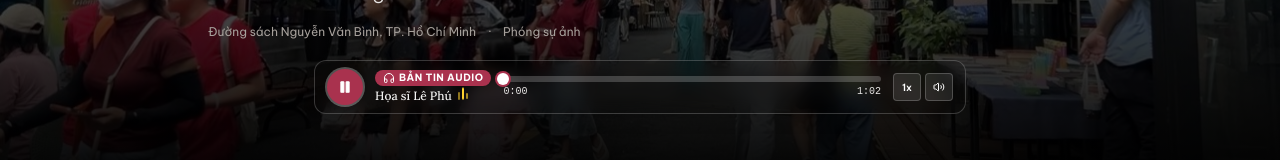
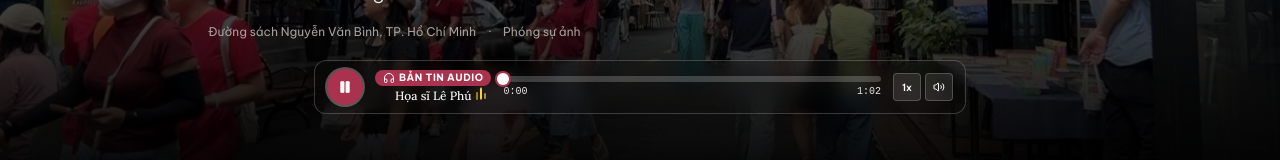
Before and after one commit to BlueStar124/le-phu-interactive-story, a Next.js app: page / in a window 1280 px wide. Both pictures are taken after a click on the button 345 px from the left and 545 px from the top of the page. Shown: the part 458-618 px from the top of the page. Built offline with nearby package versions, Linux system fonts and the light colour scheme; no server answers.

Commit message:
Center audio story title below its badge

```diff
--- a/src/components/AudioStoryPlayer.tsx
+++ b/src/components/AudioStoryPlayer.tsx
@@ -123,17 +123,17 @@ export default function AudioStoryPlayer({ className = "" }: AudioStoryPlayerPro
         {/* Use one row on desktop and a second progress row on mobile. */}
         <div className="contents">
           {/* Badge & Title */}
-          <div className="col-start-2 row-start-1 flex flex-col items-start gap-0.5 min-w-0">
+          <div className="col-start-2 row-start-1 flex flex-col items-center gap-0.5 min-w-0">
             <span className="inline-flex items-center gap-1 text-[10px] leading-3 font-bold uppercase tracking-wider text-white bg-[#A9324E] px-2 py-0.5 rounded-full shadow-xs flex-shrink-0">
               <Headphones className="w-3 h-3" />
               Bản tin audio
             </span>
-            <div className="flex items-center gap-1.5 min-w-0 max-w-full">
+            <div className="relative flex items-center justify-center min-w-0 max-w-full">
               <span className="text-xs leading-4 font-medium text-stone-100 truncate font-serif">
                 Họa sĩ Lê Phú
               </span>
               {isPlaying && (
-                <div className="flex items-center gap-0.5 h-3 flex-shrink-0">
+                <div className="absolute left-full ml-1 flex items-center gap-0.5 h-3">
                   <span className="w-0.5 h-2 bg-amber-300 rounded-full animate-pulse" />
                   <span className="w-0.5 h-3 bg-amber-300 rounded-full animate-bounce delay-75" />
                   <span className="w-0.5 h-1.5 bg-amber-300 rounded-full animate-pulse delay-150" />
```
